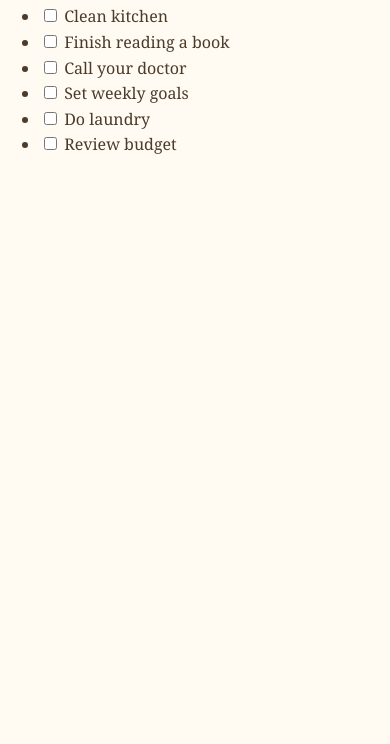
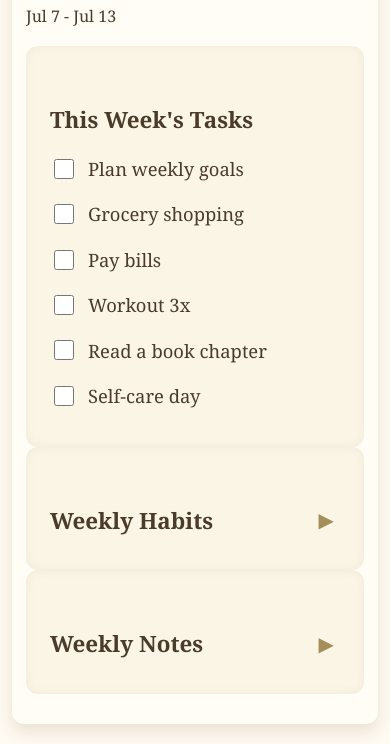
Before and after one commit to HavensLetter/Digital-Planner, a plain HTML site: page weekly.html in a window 390 px wide. Shown: the part 161-905 px from the top of the page. Before the commit the page ends 844 px from the top, so only its background shows below. Drawn offline with Linux system fonts and the light colour scheme; files that its build step writes are made by us from their sources.

Commit message:
Add sleek digital planner pages with saved tasks and notes

```diff
--- a/weekly.html
+++ b/weekly.html
@@ -1,50 +1,118 @@
 <!DOCTYPE html>
 <html lang="en">
 <head>
-  <meta charset="UTF-8">
-  <title>Weekly Planner</title>
-  <link rel="stylesheet" href="daily/styles.css">
+  <meta charset="UTF-8" />
+  <title>Weekly Planner - Haven's Letter</title>
+  <link rel="stylesheet" href="styles.css" />
+  <meta name="viewport" content="width=device-width, initial-scale=1" />
 </head>
 <body>
-  <div class="navbar">
-    <a href="daily.html">Daily</a>
-    <a href="weekly.html">Weekly</a>
-    <a href="notes.html">Notes</a>
-  </div>
+  <nav class="navbar">
+    <a href="daily.html" class="nav-link">Daily</a>
+    <a href="weekly.html" class="nav-link active">Weekly</a>
+    <a href="notes.html" class="nav-link">Notes</a>
+  </nav>
 
-  <main>
-    <h1>This Week's Focus</h1>
-    <ul id="task-list"></ul>
+  <main class="container">
+    <header>
+      <h1>Weekly Planner</h1>
+      <p id="week-date-range"></p>
+    </header>
+
+    <section class="tasks-section">
+      <h2>This Week's Tasks</h2>
+      <ul id="weekly-task-list" class="task-list"></ul>
+    </section>
+
+    <section class="habits-section">
+      <h2>
+        Weekly Habits
+        <button id="toggle-habits" aria-expanded="false" aria-controls="weekly-habits-list" class="toggle-btn">▶</button>
+      </h2>
+      <ul id="weekly-habits-list" class="task-list collapsed">
+        <li><label><input type="checkbox" /> Meal prep 3x</label></li>
+        <li><label><input type="checkbox" /> Clean living area</label></li>
+        <li><label><input type="checkbox" /> Call family/friends</label></li>
+      </ul>
+    </section>
+
+    <section class="notes-section">
+      <h2>
+        Weekly Notes
+        <button id="toggle-notes" aria-expanded="false" aria-controls="weekly-notes-textarea" class="toggle-btn">▶</button>
+      </h2>
+      <textarea id="weekly-notes-textarea" class="collapsed" placeholder="Your weekly thoughts..."></textarea>
+    </section>
   </main>
 
   <script>
-    const tasks = [
-      "Clean kitchen",
-      "Finish reading a book",
-      "Call your doctor",
-      "Set weekly goals",
-      "Do laundry",
-      "Review budget"
+    // Helper: Get current week's date range
+    function getWeekRange() {
+      const now = new Date();
+      const day = now.getDay();
+      const diffToMonday = now.getDate() - day + (day === 0 ? -6 : 1);
+      const monday = new Date(now.setDate(diffToMonday));
+      const sunday = new Date(monday);
+      sunday.setDate(monday.getDate() + 6);
+
+      const options = { month: 'short', day: 'numeric' };
+      return monday.toLocaleDateString(undefined, options) + ' - ' + sunday.toLocaleDateString(undefined, options);
+    }
+
+    document.getElementById('week-date-range').textContent = getWeekRange();
+
+    // Weekly tasks data
+    const weeklyTasks = [
+      "Plan weekly goals",
+      "Grocery shopping",
+      "Pay bills",
+      "Workout 3x",
+      "Read a book chapter",
+      "Self-care day"
     ];
 
-    const list = document.getElementById("task-list");
-    tasks.forEach((task, index) => {
+    // Render weekly tasks
+    const weeklyList = document.getElementById("weekly-task-list");
+    weeklyTasks.forEach((task, i) => {
       const li = document.createElement("li");
-      const checked = localStorage.getItem('weekly_cb_' + index) === 'true';
-      li.innerHTML = `<input type="checkbox" ${checked ? 'checked' : ''}> ${task}`;
-      list.appendChild(li);
+      const checked = localStorage.getItem("weekly_task_" + i) === "true";
+      li.innerHTML = `
+        <label>
+          <input type="checkbox" data-index="${i}" ${checked ? "checked" : ""} />
+          ${task}
+        </label>
+      `;
+      weeklyList.appendChild(li);
     });
 
-    document.querySelectorAll('#task-list input[type="checkbox"]').forEach((box, index) => {
-      box.addEventListener('change', () => {
-        localStorage.setItem('weekly_cb_' + index, box.checked);
+    // Save checkbox state for weekly tasks
+    weeklyList.querySelectorAll("input[type=checkbox]").forEach(cb => {
+      cb.addEventListener("change", e => {
+        const idx = e.target.dataset.index;
+        localStorage.setItem("weekly_task_" + idx, e.target.checked);
       });
     });
 
-    document.querySelectorAll('.navbar a').forEach(link => {
-      if (window.location.href.includes(link.getAttribute('href'))) {
-        link.classList.add('active');
-      }
+    // Toggle collapsible sections
+    function setupToggle(btnId, contentId) {
+      const btn = document.getElementById(btnId);
+      const content = document.getElementById(contentId);
+
+      btn.addEventListener("click", () => {
+        const expanded = btn.getAttribute("aria-expanded") === "true";
+        btn.setAttribute("aria-expanded", !expanded);
+        btn.textContent = expanded ? "▶" : "▼";
+        content.classList.toggle("collapsed");
+      });
+    }
+    setupToggle("toggle-habits", "weekly-habits-list");
+    setupToggle("toggle-notes", "weekly-notes-textarea");
+
+    // Save weekly notes
+    const weeklyNotes = document.getElementById("weekly-notes-textarea");
+    weeklyNotes.value = localStorage.getItem("weekly-notes") || "";
+    weeklyNotes.addEventListener("input", () => {
+      localStorage.setItem("weekly-notes", weeklyNotes.value);
     });
   </script>
 </body>
```
Also changed, not shown: notes.html (+21 -22 lines).
